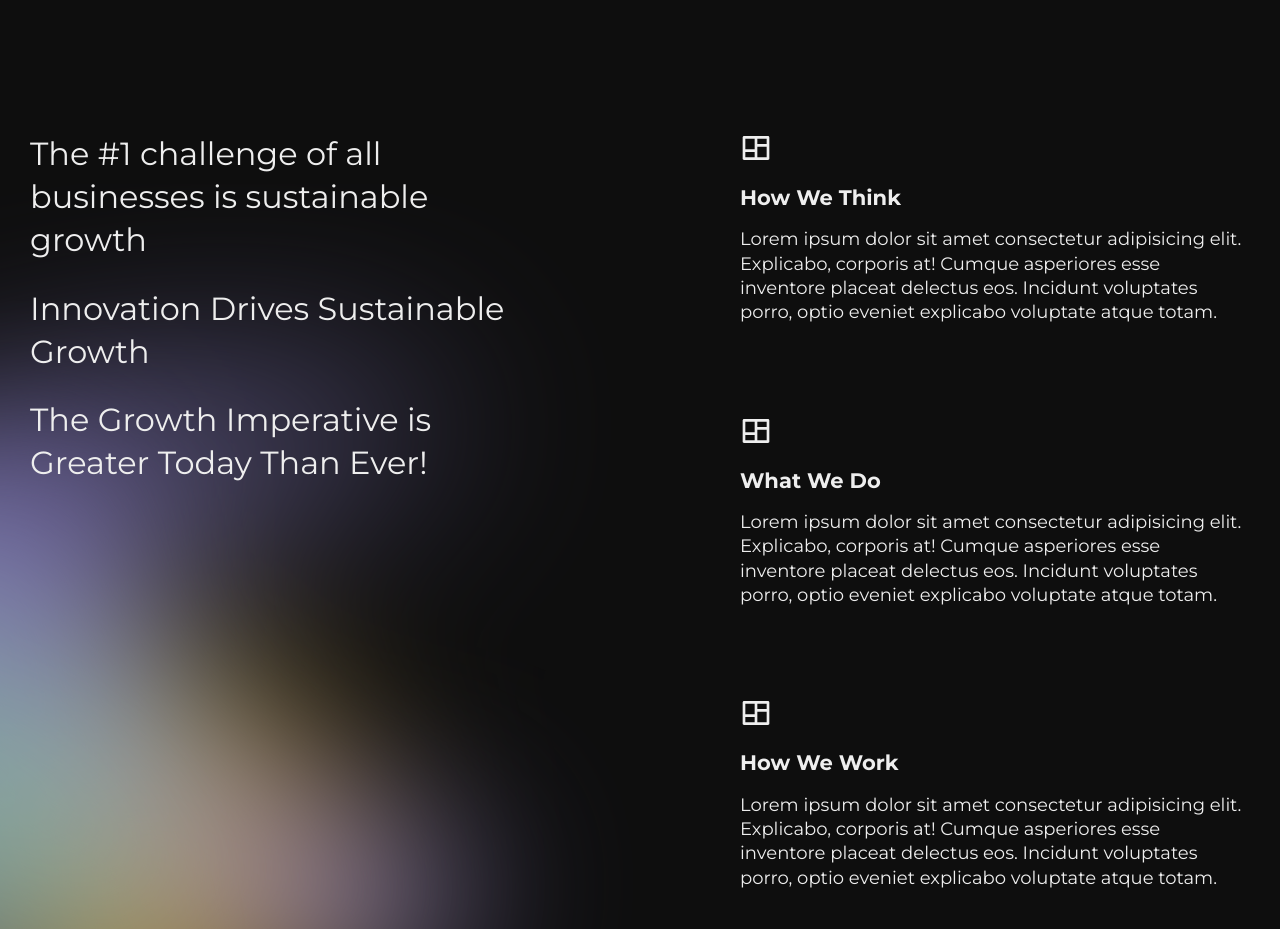
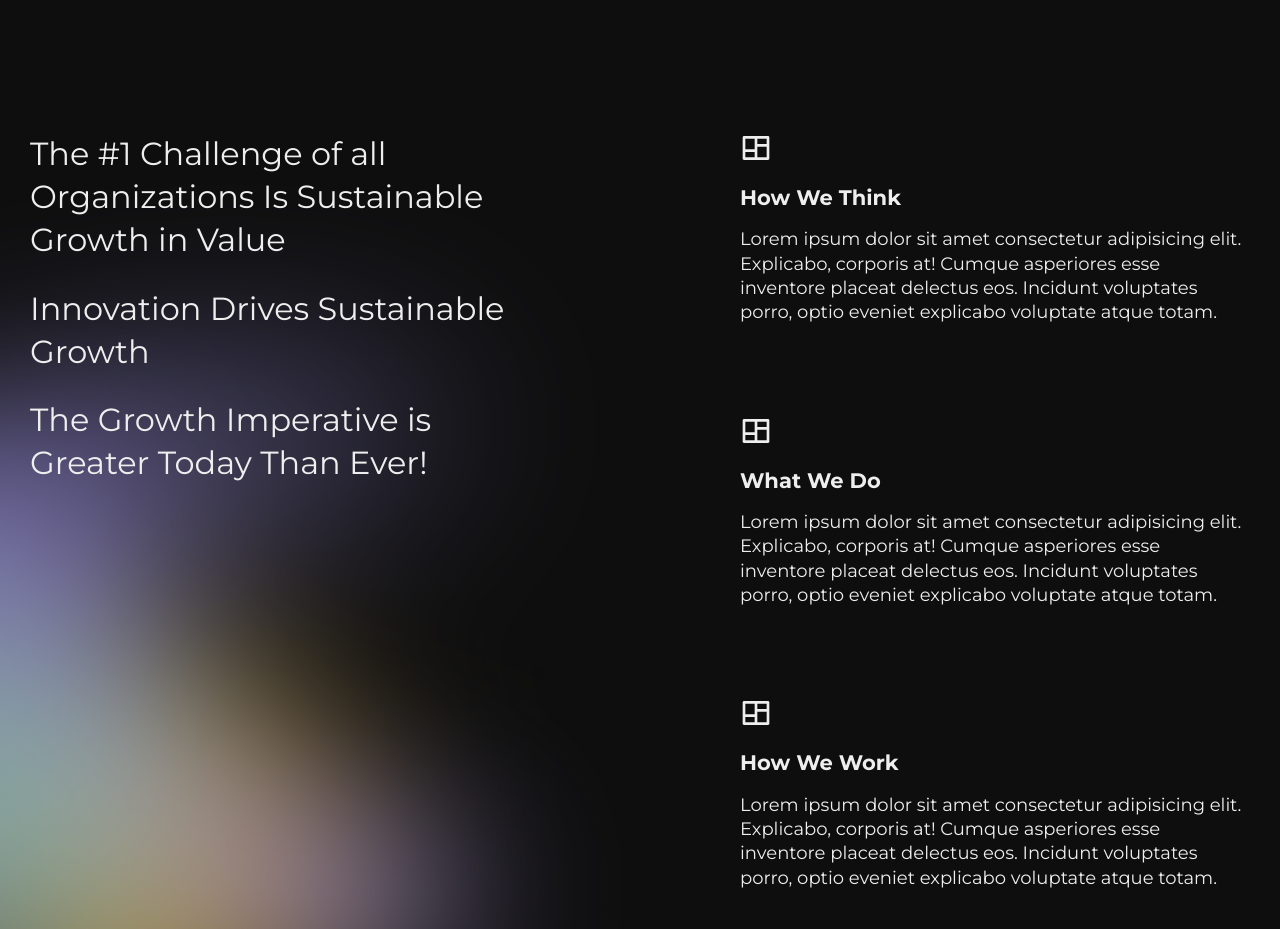
Before and after one commit to oliur-portfolio/thunderHouse, a Next.js app: page / in a window 1280 px wide. Shown: the part 1100-2029 px from the top of the page. Built offline with nearby package versions, Linux system fonts and the light colour scheme.

Commit message:
first commit

```diff
--- a/app/page.js
+++ b/app/page.js
@@ -115,8 +115,8 @@ export default function Home() {
                     <div className="process">
                         <div className="process__left">
                             <h2>
-                                The #1 challenge of all businesses is
-                                sustainable growth
+                                The #1 Challenge of all Organizations Is
+                                Sustainable Growth in Value
                             </h2>
 
                             <h2>Innovation Drives Sustainable Growth</h2>
```
